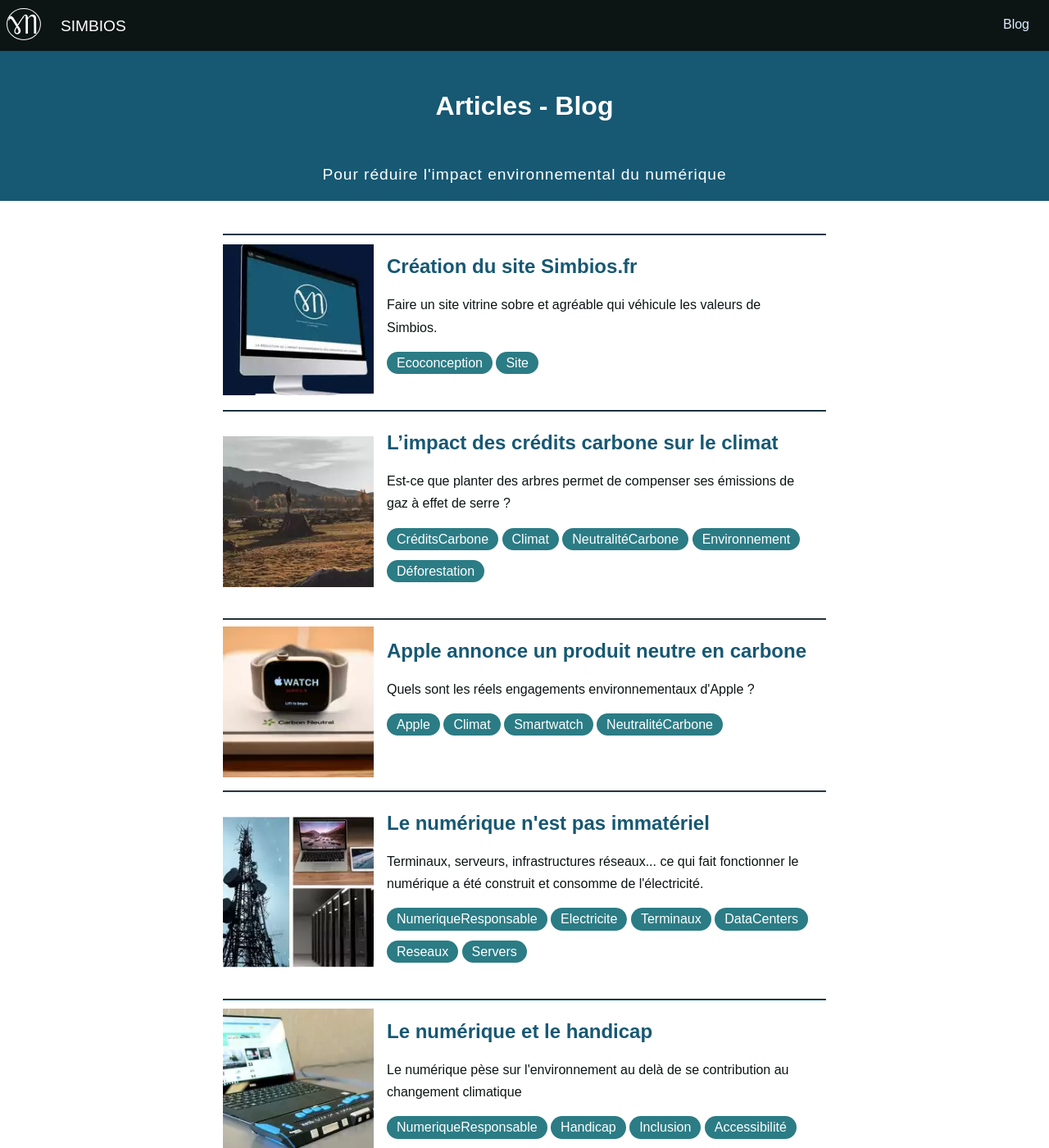
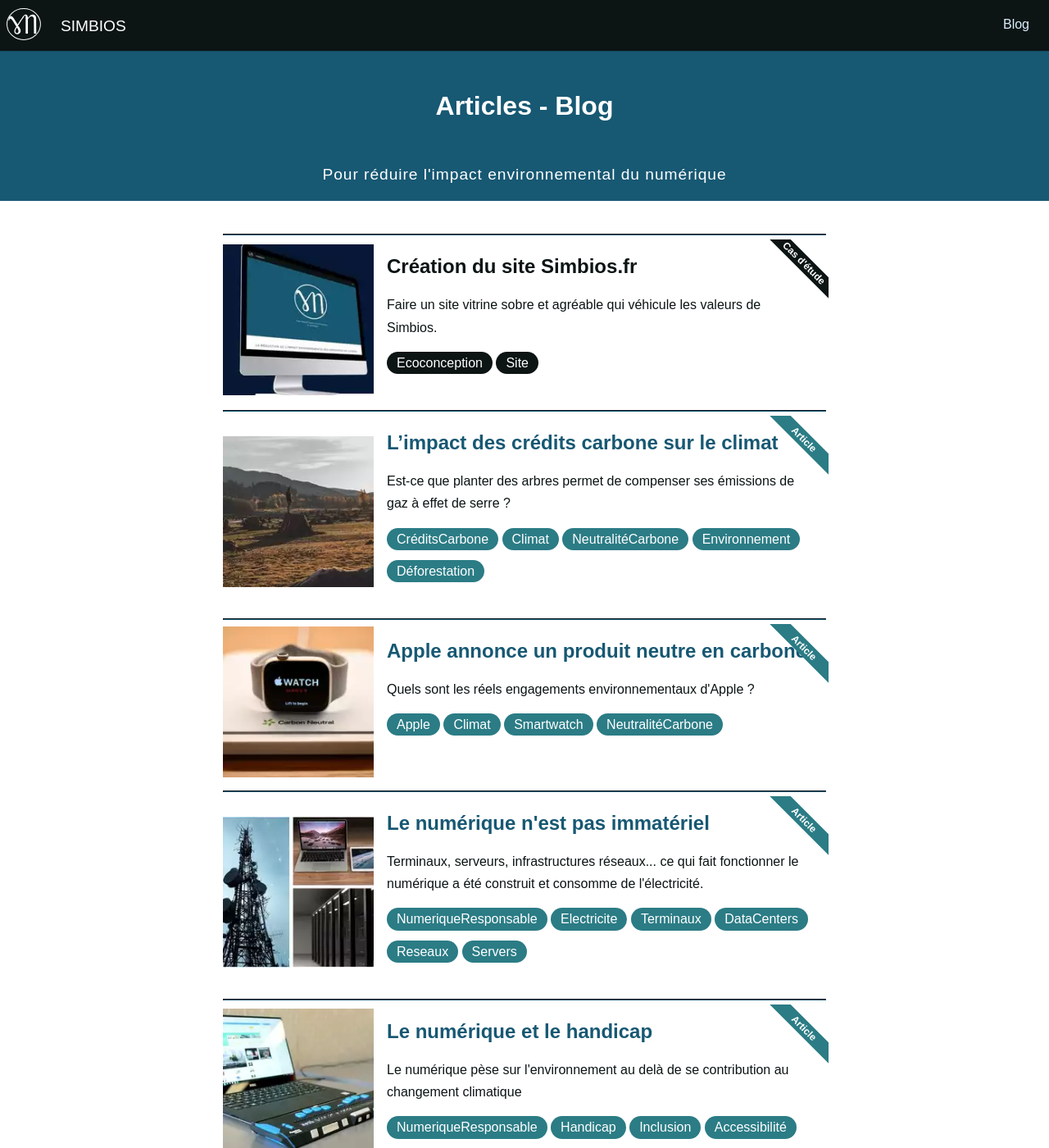
Before and after one commit to guillaumew/simbios, a Jekyll site: the page built from blog/index.html, in a window 1280 px wide and 1400 px high. Shown: the whole window at 82% size. Built offline with Jekyll 4.4.1, drawn with Linux system fonts in a browser that asks for light colours; the list of posts is cut into pages by our own code.

Commit message:
cas d'étude vs article (working)

```diff
--- a/_sass/blog.scss
+++ b/_sass/blog.scss
@@ -16,6 +16,51 @@
 
 .post_summary{
 	margin-bottom: 1em;
+	position: relative;
+	&.cas_etudes{
+		.ribbon{
+			background-color: $dark_teal-color;
+			&:before{
+				content: "Cas d'étude"
+			}
+		}
+		h2{
+			color: $dark_teal-color;
+		}
+		.chip{
+			background: $dark_teal-color;
+		}
+	}
+	.ribbon-wrapper {
+		width: 90px;
+		height: 90px;
+		overflow: hidden;
+		position: absolute;
+		top: -3px;
+		right: -3px;
+		.ribbon {
+		  font: bold 12px sans-serif;
+		  color: #333;
+		  text-align: center;
+		  -webkit-transform: rotate(45deg);
+		  -moz-transform:    rotate(45deg);
+		  -ms-transform:     rotate(45deg);
+		  -o-transform:      rotate(45deg);
+		  position: relative;
+		  padding: 2px 0;
+		  top: 20px;
+		  right: 0px;
+		  width: 120px;
+
+		  color: #fff;
+		}
+		.blog{
+			background-color: $light_teal-color;
+			&:before{
+				content: "Article"
+			}
+		}
+	}
 	h2{
 		margin-top: 0;
 	}
--- a/blog/index.html
+++ b/blog/index.html
@@ -4,7 +4,8 @@
 <div class="content post">
 	<hr>
 {% for post in paginator.posts %}
-	<div class="post_summary">
+	<div class="post_summary {{ post.categories | first }}">
+		<div class="ribbon-wrapper"><div class="ribbon {{ post.categories | first }}"></div></div>
 		<a href="{{ post.url }}">
 			<div class="pure-g">
 				<div class="pure-u-1-1 pure-u-sm-1-4 thumb_container">
```
Also changed, not shown: cas_etudes/_posts/2023-11-14-simbios.md (renamed from _posts/cas_etudes/2023-11-14-simbios.md, +1 -1 lines), blog/_posts/articles/2023-08-21-Fracture_Numerique.md (renamed from _posts/articles/2023-08-21-Fracture_Numerique.md), blog/_posts/articles/2023-09-13-Masse_smartphone.md (renamed from _posts/articles/2023-09-13-Masse_smartphone.md), blog/_posts/articles/2023-09-16-Impact-environnemental-numerique.md (renamed from _posts/articles/2023-09-16-Impact-environnemental-numerique.md), blog/_posts/articles/2023-09-27-numerique_et_handicap.md (renamed from _posts/articles/2023-09-27-numerique_et_handicap.md), blog/_posts/articles/2023-10-03-numerique-immateriel.md (renamed from _posts/articles/2023-10-03-numerique-immateriel.md), blog/_posts/articles/2023-10-09-Apple-neutre-carbone.md (renamed from _posts/articles/2023-10-09-Apple-neutre-carbone.md), blog/_posts/articles/2023-10-16-credits-carbones-climat.md (renamed from _posts/articles/2023-10-16-credits-carbones-climat.md).
